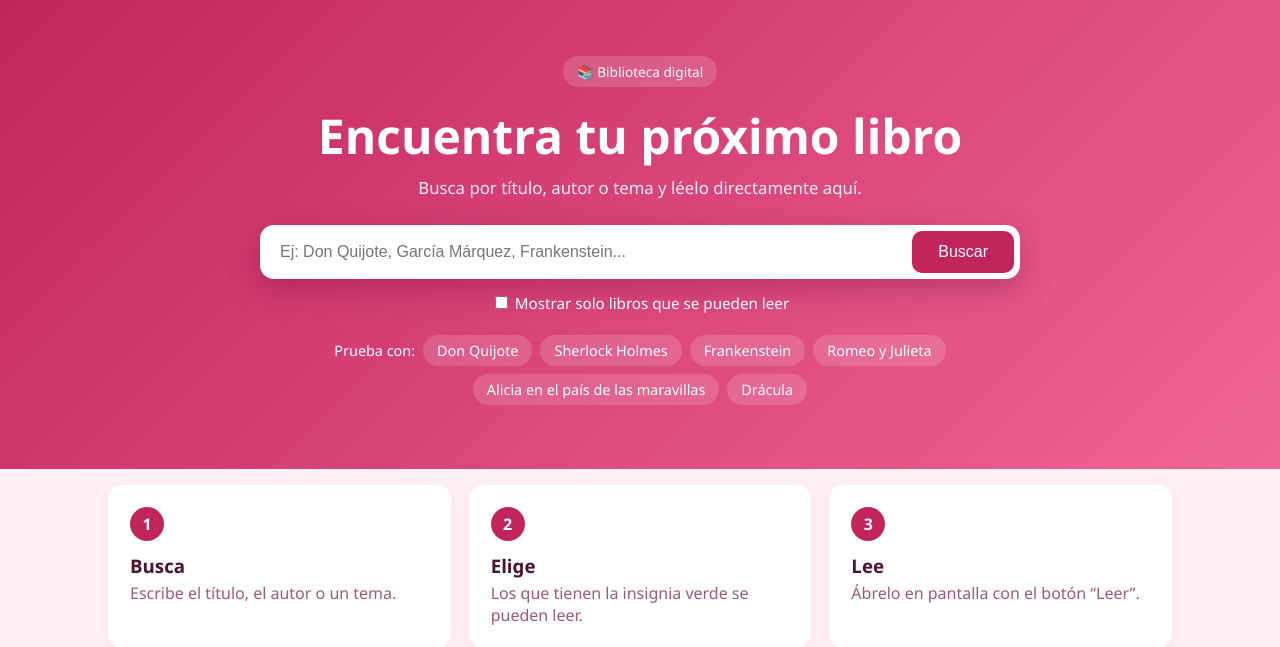
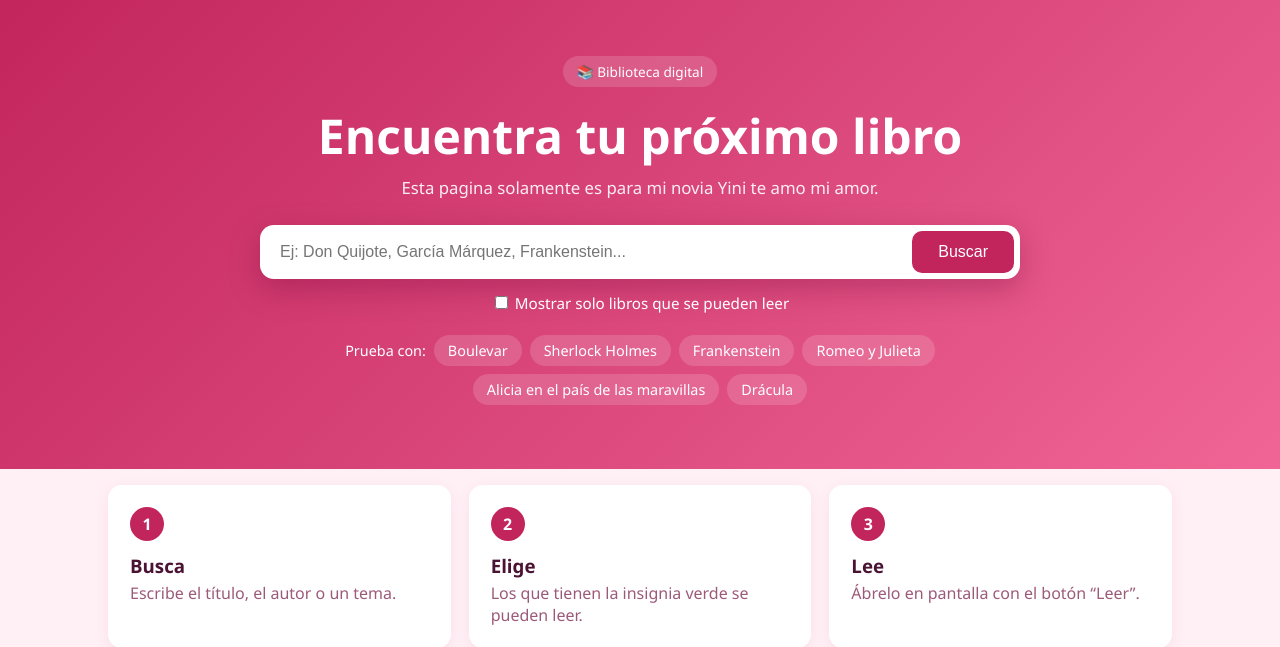
Before and after one commit to franklinlloreda3-creator/buscador_libros, a Flask app: page / in a window 1280 px wide. Shown: the top 647 px of the page. Run offline with Flask 3, Linux system fonts and the light colour scheme.

Commit message:
Update index.html

```diff
--- a/templates/index.html
+++ b/templates/index.html
@@ -11,7 +11,7 @@
     <div class="hero-contenido">
         <span class="etiqueta">📚 Biblioteca digital</span>
         <h1>Encuentra tu próximo libro</h1>
-        <p>Busca por título, autor o tema y léelo directamente aquí.</p>
+        <p>Esta pagina solamente es para mi novia Yini te amo mi amor.</p>
 
         <form method="GET" action="/" id="form-busqueda">
             <div class="barra">
@@ -29,7 +29,7 @@
         {% if not busqueda %}
         <div class="sugerencias">
             <span>Prueba con:</span>
-            {% for s in ["Don Quijote", "Sherlock Holmes", "Frankenstein", "Romeo y Julieta", "Alicia en el país de las maravillas", "Drácula"] %}
+            {% for s in ["Boulevar", "Sherlock Holmes", "Frankenstein", "Romeo y Julieta", "Alicia en el país de las maravillas", "Drácula"] %}
                 <a href="/?q={{ s | urlencode }}&leibles=1">{{ s }}</a>
             {% endfor %}
         </div>
```
